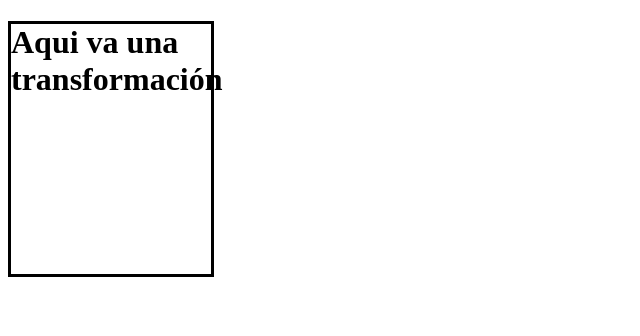
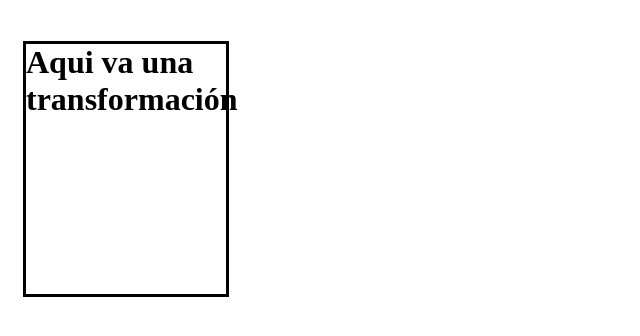
Before and after one commit to jarc1991/pruebaTransfGitHub, a plain HTML site: page index.html in a window 1280 px wide. In both pictures the pointer is over the element "Aqui va una transformación". Shown: the whole page, without its empty margins (0-640 px from the left). Drawn offline with Linux system fonts and the light colour scheme.

Commit message:
Transforme_traslate

```diff
--- a/style.css
+++ b/style.css
@@ -4,3 +4,7 @@ h1 {
     width: 200px;
     height: 250px;
 }
+
+h1:hover {
+    transform: translate(15px, 20px)
+}
```
